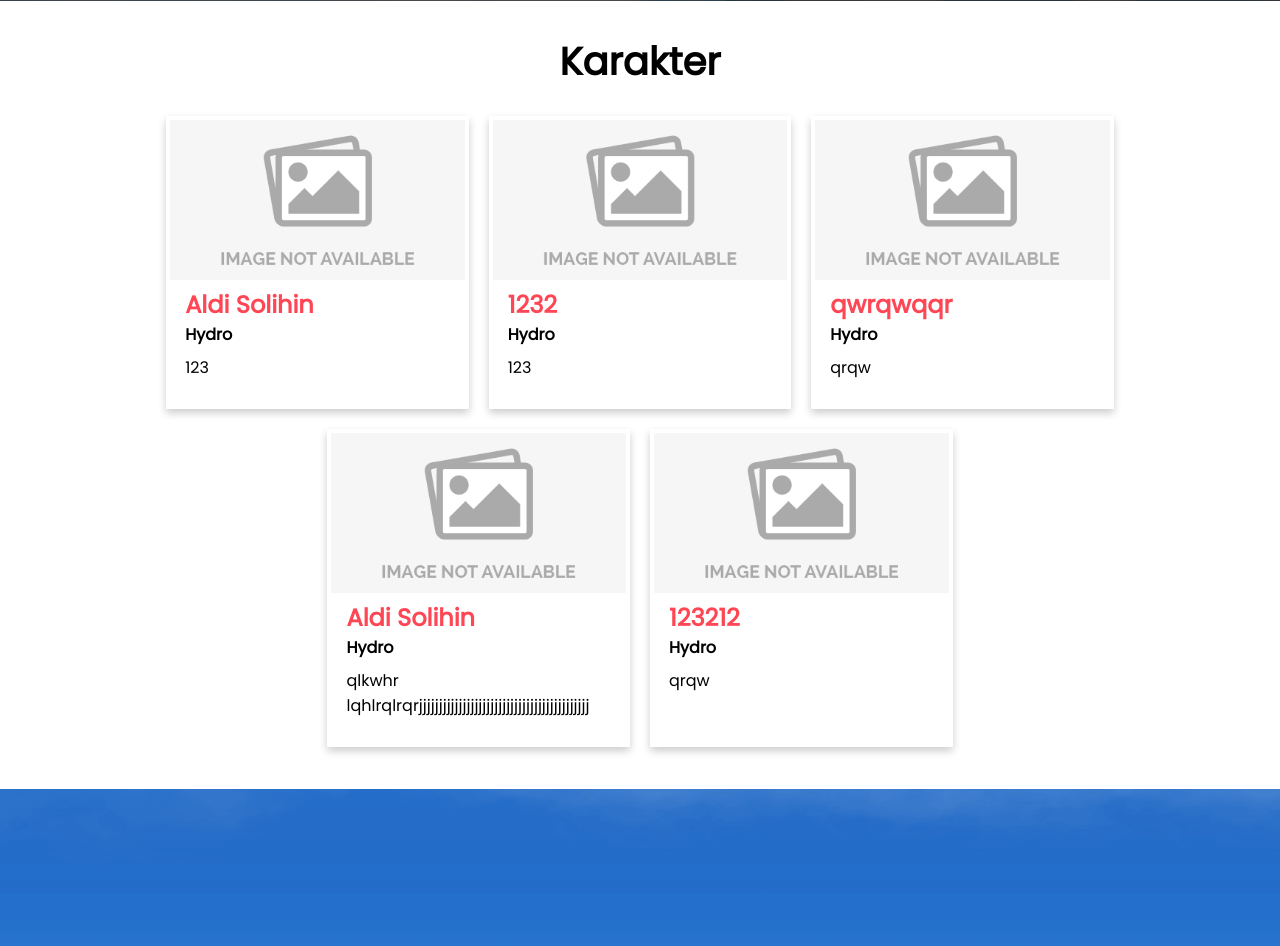
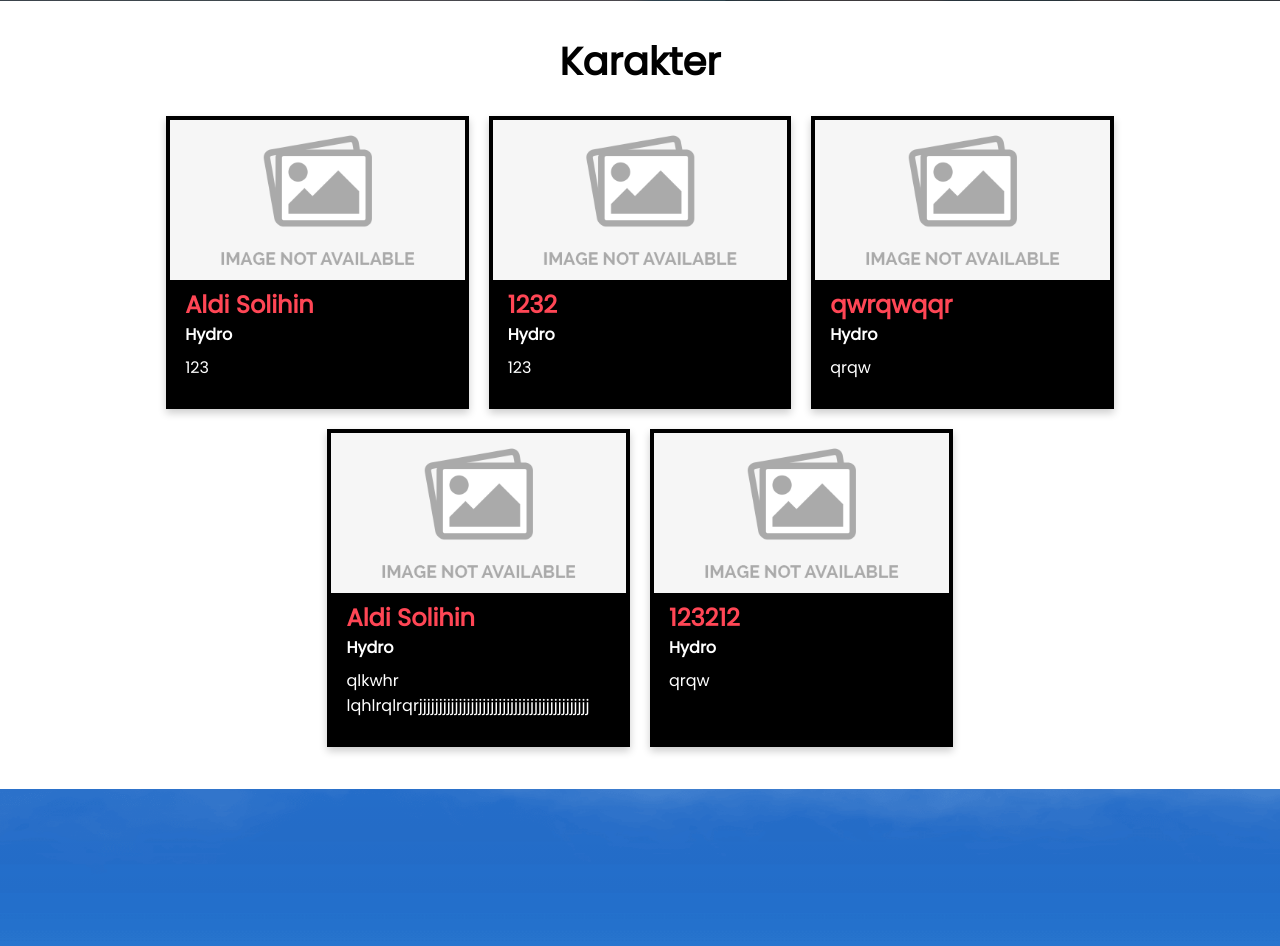
Before and after one commit to AldiSolihin12/Aldisolihin12.github.io, a PHP site: page /views/index.php in a window 1280 px wide. Shown: the part 2420-3366 px from the top of the page. Run offline with PHP 8.4, Linux system fonts and the light colour scheme; data comes from the database, SQL or seed files in the repository.

Commit message:
Update style.css

```diff
--- a/Posttest6/styles/style.css
+++ b/Posttest6/styles/style.css
@@ -337,9 +337,9 @@ nav ul li a:hover {
     width: calc(28% - 20px);
     height: auto;
     margin: 10px;
-    background-color: white;
+    background-color: var(--text);
     box-shadow: 0 4px 8px 0 rgba(0, 0, 0, 0.2);
-    color: black;
+    color: var(--primary-color);
     border: 4px solid transparent;
     transition: .5s ease;
 }
@@ -643,7 +643,7 @@ footer {
 
     .card {
         width: calc(50% - 20px);
-        height: 23vh;
+        height: 24vh;
     }
 
     .card img {
```
